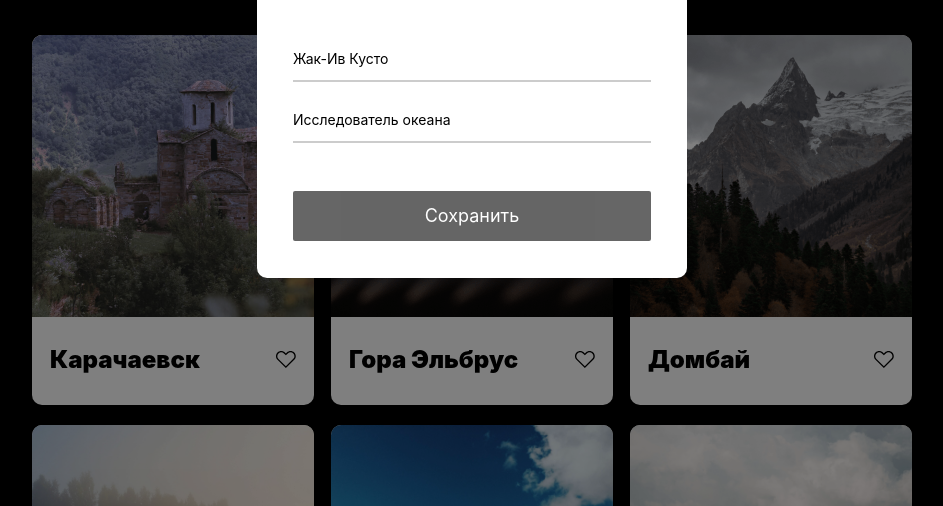
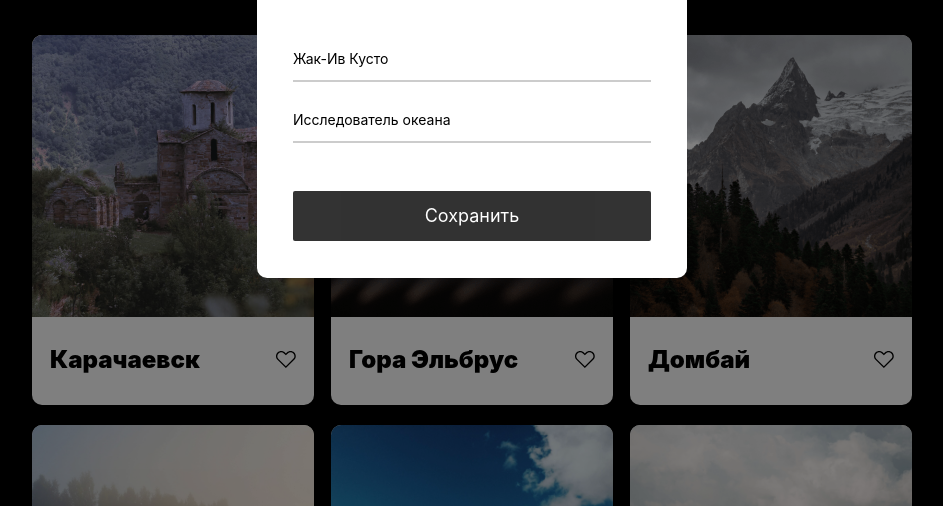
Before and after one commit to Victoriya-Berg/mesto, a plain HTML site: page index.html in a window 1280 px wide. In both pictures the pointer is over the button "Сохранить". Shown: the part 294-800 px from the top of the page, without its empty margins (168-1111 px from the left). Drawn offline with Linux system fonts and the light colour scheme; a web font is replaced by a local one.

Commit message:
fix: Изменить прозрачность кнопки Сохранить

```diff
--- a/blocks/popup/__save-btn/popup__save-btn.css
+++ b/blocks/popup/__save-btn/popup__save-btn.css
@@ -6,6 +6,10 @@
   font-size: 18px;
 }
 
+.popup__save-btn:hover {
+  opacity: .8;
+}
+
 @media (max-width: 570px) {
   .popup__save-btn {
     font-size: 14px;
```
